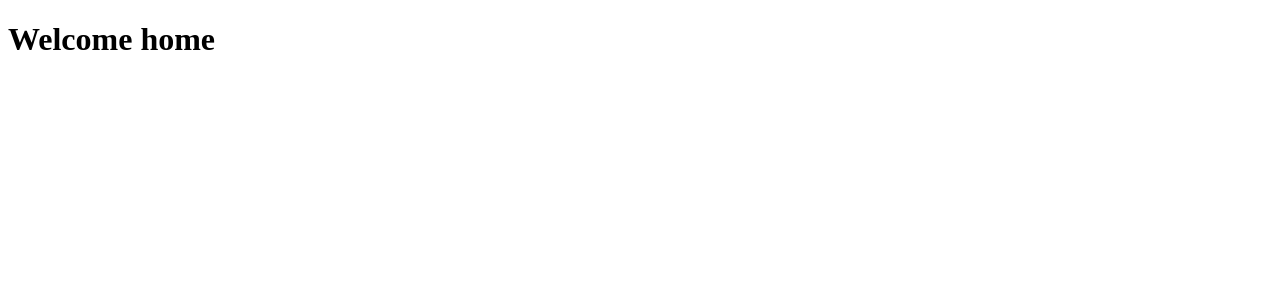
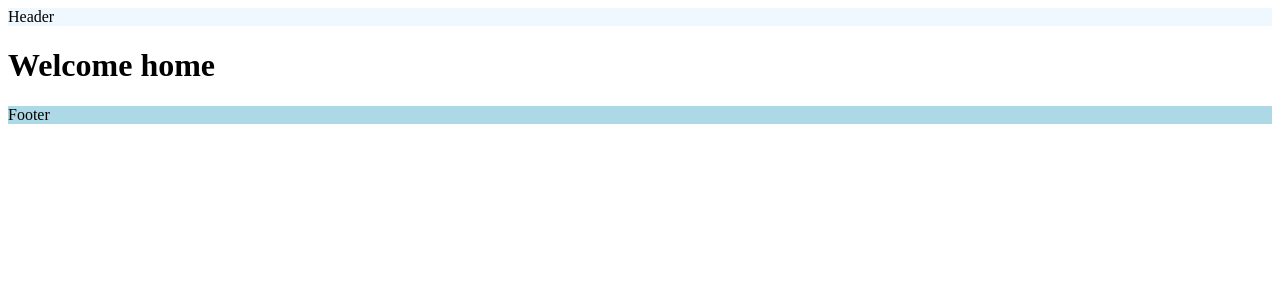
Before and after one commit to sourabhgrover/next-poc, a Next.js app: page / in a window 1280 px wide. Shown: the top 300 px of the page. Built offline with nearby package versions, Linux system fonts and the light colour scheme.

Commit message:
Basic Layout updte

```diff
--- a/src/app/layout.tsx
+++ b/src/app/layout.tsx
@@ -10,7 +10,16 @@ export default function RootLayout({
 }) {
   return (
     <html lang="en">
-      <body>{children}</body>
+      <body>
+        <header style={{
+          background: "aliceblue"
+        }}>Header</header>
+        {children}
+        <footer
+        style={{
+          background: "lightblue"
+        }}>Footer</footer>
+        </body>
     </html>
   )
 }
```
